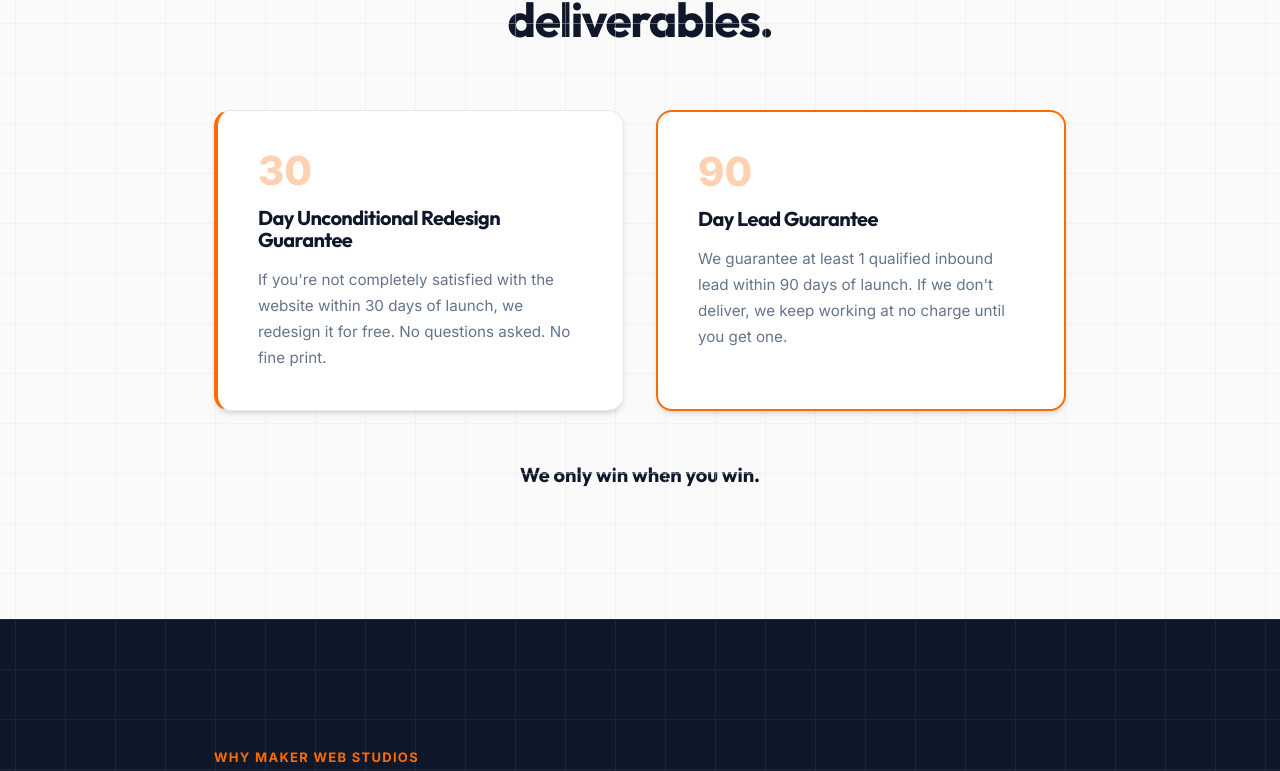
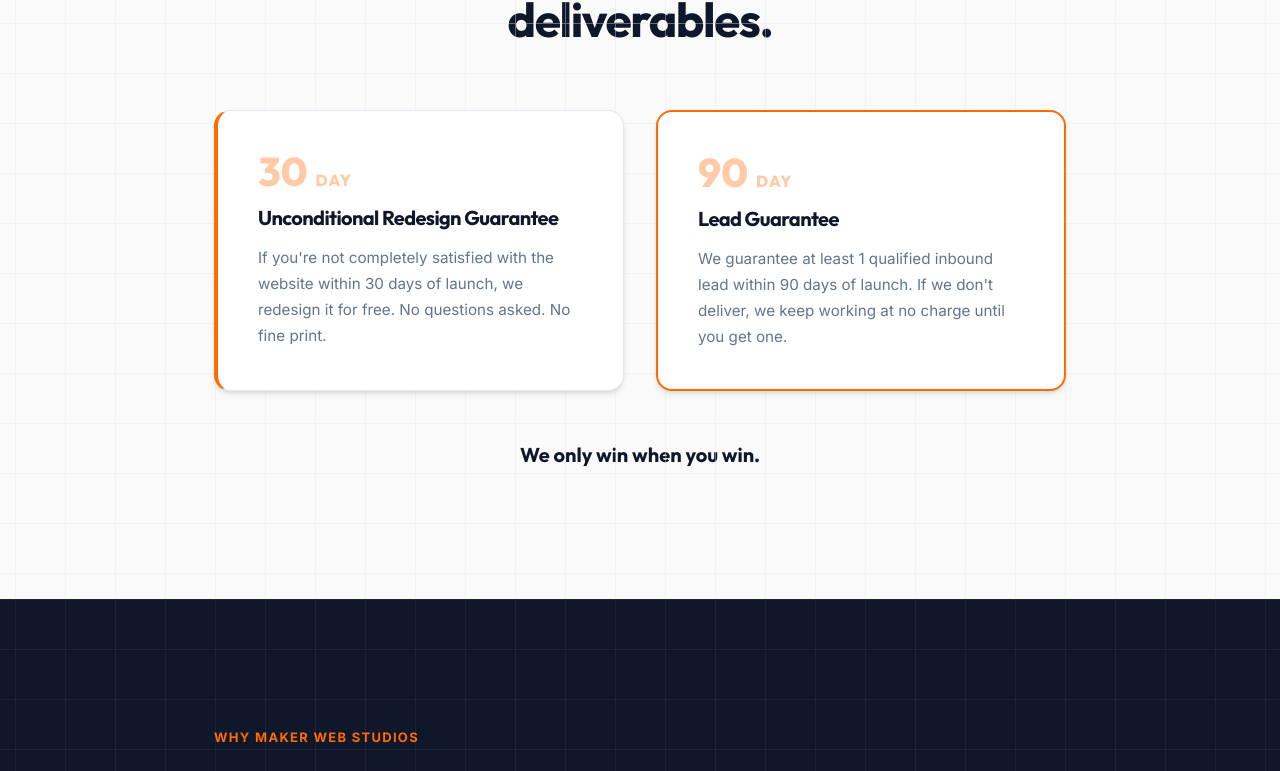
Before and after one commit to makerworkflows/makerwebstudios, a React (Vite) app: page / in a window 1280 px wide. Shown: the part 6646-7417 px from the top of the page. Built offline with nearby package versions, Linux system fonts and the light colour scheme.

Commit message:
Fix 30 Day / 90 Day guarantee labels to display together

```diff
--- a/src/pages/Home.jsx
+++ b/src/pages/Home.jsx
@@ -504,8 +504,11 @@ const Home = () => {
           <div style={{ display: "grid", gridTemplateColumns: "repeat(auto-fit, minmax(350px, 1fr))", gap: "2rem", marginBottom: "3rem" }}>
             {/* 30-Day Unconditional */}
             <div className="bento-card reveal-anim visible" style={{ borderLeft: "4px solid var(--industrial-orange)" }}>
-              <div style={{ fontSize: "2.5rem", fontWeight: "900", color: "var(--industrial-orange)", opacity: 0.3, lineHeight: 1, marginBottom: "1rem" }}>30</div>
-              <h3 style={{ fontSize: "1.25rem", color: "var(--text-dark)", marginBottom: "1rem", fontWeight: "700" }}>Day Unconditional Redesign Guarantee</h3>
+              <div style={{ display: "flex", alignItems: "baseline", gap: "0.5rem", marginBottom: "1rem", color: "var(--industrial-orange)", opacity: 0.35, fontFamily: "'Outfit', sans-serif", lineHeight: 1 }}>
+                <span style={{ fontSize: "2.5rem", fontWeight: "900" }}>30</span>
+                <span style={{ fontSize: "1rem", fontWeight: "800", letterSpacing: "0.05em", textTransform: "uppercase" }}>Day</span>
+              </div>
+              <h3 style={{ fontSize: "1.25rem", color: "var(--text-dark)", marginBottom: "1rem", fontWeight: "700" }}>Unconditional Redesign Guarantee</h3>
               <p style={{ color: "var(--text-muted)", lineHeight: "1.7", fontSize: "0.95rem" }}>
                 If you're not completely satisfied with the website within 30 days of launch, we redesign it for free. No questions asked. No fine print.
               </p>
@@ -513,8 +516,11 @@ const Home = () => {
 
             {/* 90-Day Lead Guarantee */}
             <div className="bento-card reveal-anim visible" style={{ border: "2px solid var(--industrial-orange)" }}>
-              <div style={{ fontSize: "2.5rem", fontWeight: "900", color: "var(--industrial-orange)", opacity: 0.3, lineHeight: 1, marginBottom: "1rem" }}>90</div>
-              <h3 style={{ fontSize: "1.25rem", color: "var(--text-dark)", marginBottom: "1rem", fontWeight: "700" }}>Day Lead Guarantee</h3>
+              <div style={{ display: "flex", alignItems: "baseline", gap: "0.5rem", marginBottom: "1rem", color: "var(--industrial-orange)", opacity: 0.35, fontFamily: "'Outfit', sans-serif", lineHeight: 1 }}>
+                <span style={{ fontSize: "2.5rem", fontWeight: "900" }}>90</span>
+                <span style={{ fontSize: "1rem", fontWeight: "800", letterSpacing: "0.05em", textTransform: "uppercase" }}>Day</span>
+              </div>
+              <h3 style={{ fontSize: "1.25rem", color: "var(--text-dark)", marginBottom: "1rem", fontWeight: "700" }}>Lead Guarantee</h3>
               <p style={{ color: "var(--text-muted)", lineHeight: "1.7", fontSize: "0.95rem" }}>
                 We guarantee at least 1 qualified inbound lead within 90 days of launch. If we don't deliver, we keep working at no charge until you get one.
               </p>
```
